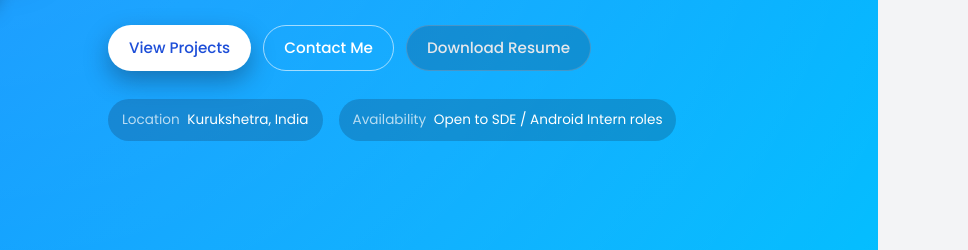
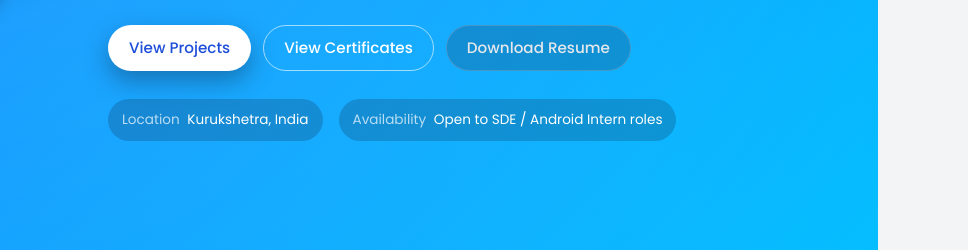
Before and after one commit to nsingh0399/Neeraj-Portfolio, a plain HTML site: page index.html in a window 1280 px wide. Shown: the part 472-722 px from the top of the page, 312-1280 px from the left. Drawn offline with Linux system fonts and the light colour scheme.

Commit message:
Update index.html

```diff
--- a/index.html
+++ b/index.html
@@ -77,8 +77,7 @@
 
         <div class="hero-buttons">
           <a href="#projects" class="btn btn-primary">View Projects</a>
-          <a href="#contact" class="btn btn-outline">Contact Me</a>
-          <!-- ✅ UPDATED RESUME LINK HERE -->
+          <a href="#certifications" class="btn btn-outline">View Certificates</a>
           <a href="Neeraj_Singh_Resume.pdf" download="Neeraj_Singh_Resume.pdf" class="btn btn-ghost">
             Download Resume
           </a>
```
